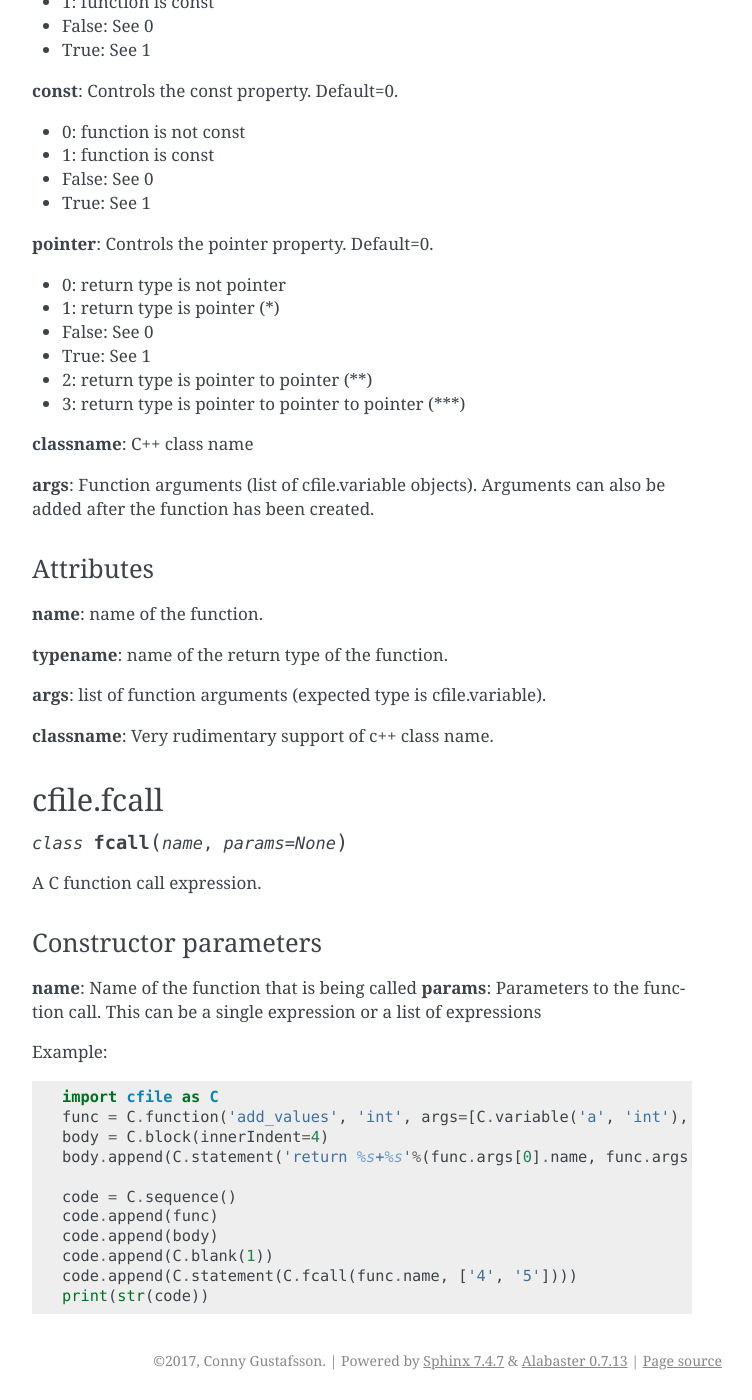
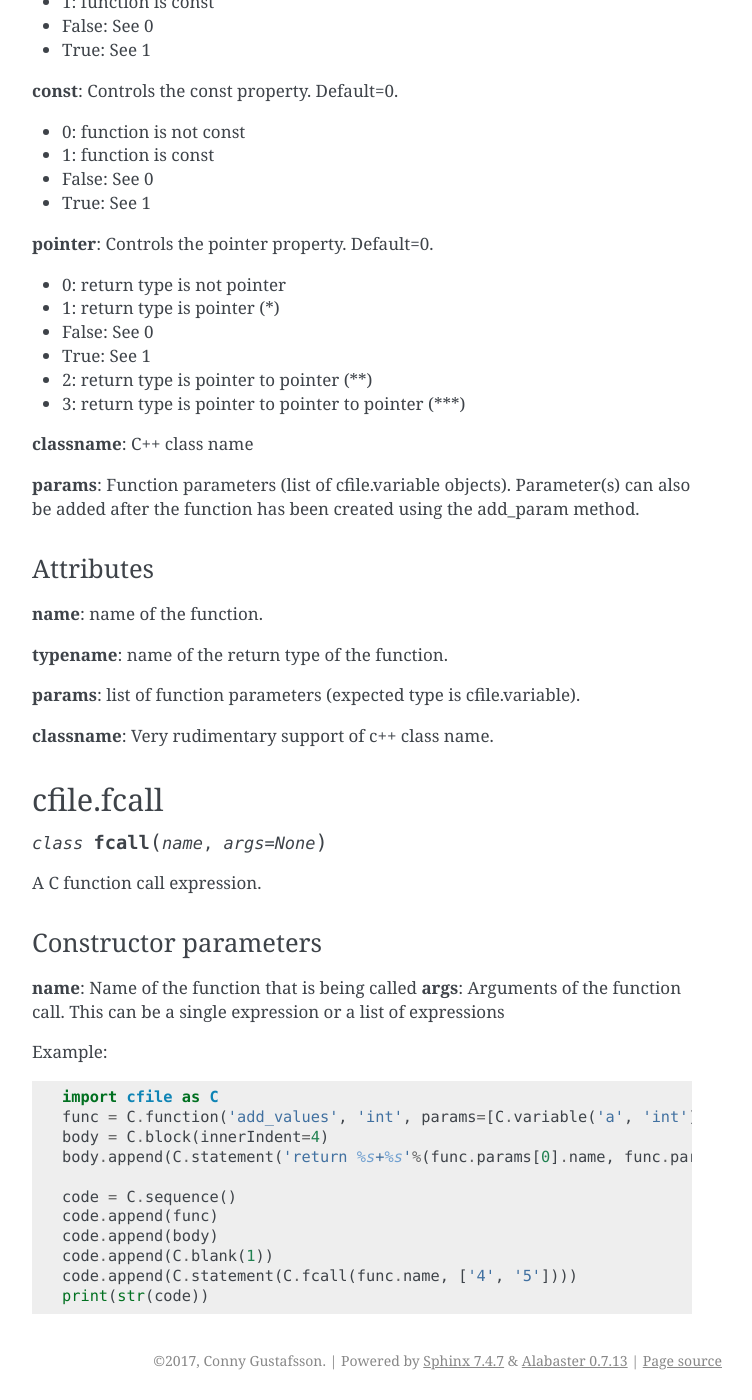
Before and after one commit to cogu/cfile, a Sphinx documentation site: the page built from doc/cfile.rst, in a window 1280 px wide and 1400 px high, scrolled down 1477 px. Shown: the whole window, without its empty margins (388-1140 px from the left). Built offline with Sphinx 7.4.7, drawn with Linux system fonts in a browser that asks for light colours; some of the changed text lies outside the part shown.

```diff
--- a/README.rst
+++ b/README.rst
@@ -26,8 +26,5 @@
 
 Prerequisites
 -------------
-Python 3.x
 
-Documentation
--------------
-Documentation is coming soon.
+Python 3
--- a/doc/cfile.rst
+++ b/doc/cfile.rst
@@ -43,7 +43,6 @@
 * cfile.sequence: another sequence.
 * cfile.block: A block (a block is also a sequence).
 
-
 cfile.variable
 --------------
 
@@ -55,7 +54,7 @@
 cfile.function
 --------------
 
-.. py:class:: function(name, typename='int', static=0, const=0, pointer=0, classname="", args=None)
+.. py:class:: function(name, typename='int', static=0, const=0, pointer=0, classname="", params=None)
 
 Constructor parameters
 ~~~~~~~~~~~~~~~~~~~~~~
@@ -89,7 +88,8 @@
 
 **classname**: C++ class name
 
-**args**: Function arguments (list of cfile.variable objects). Arguments can also be added after the function has been created.
+**params**: Function parameters (list of cfile.variable objects). Parameter(s) can also be added after the function has been
+created using the add_param method.
 
 Attributes
 ~~~~~~~~~~
@@ -98,14 +98,14 @@
 
 **typename**: name of the return type of the function.
 
-**args**: list of function arguments (expected type is cfile.variable).
+**params**: list of function parameters (expected type is cfile.variable).
 
 **classname**: Very rudimentary support of c++ class name.
 
 cfile.fcall
 -----------
 
-.. py:class:: fcall(name, params=None)
+.. py:class:: fcall(name, args=None)
 
 A C function call expression.
 
@@ -113,14 +113,14 @@
 ~~~~~~~~~~~~~~~~~~~~~~
 
 **name**: Name of the function that is being called
-**params**: Parameters to the function call. This can be a single expression or a list of expressions
+**args**: Arguments of the function call. This can be a single expression or a list of expressions
 
 Example::
 
    import cfile as C
-   func = C.function('add_values', 'int', args=[C.variable('a', 'int'), C.variable('b', 'int')])
+   func = C.function('add_values', 'int', params=[C.variable('a', 'int'), C.variable('b', 'int')])
    body = C.block(innerIndent=4)
-   body.append(C.statement('return %s+%s'%(func.args[0].name, func.args[1].name)))
+   body.append(C.statement('return %s+%s'%(func.params[0].name, func.params[1].name)))
 
    code = C.sequence()
    code.append(func)
```
Also changed, not shown: other parts of doc/cfile.rst (+1 -1 lines), doc/index.rst (line endings or trailing spaces).
